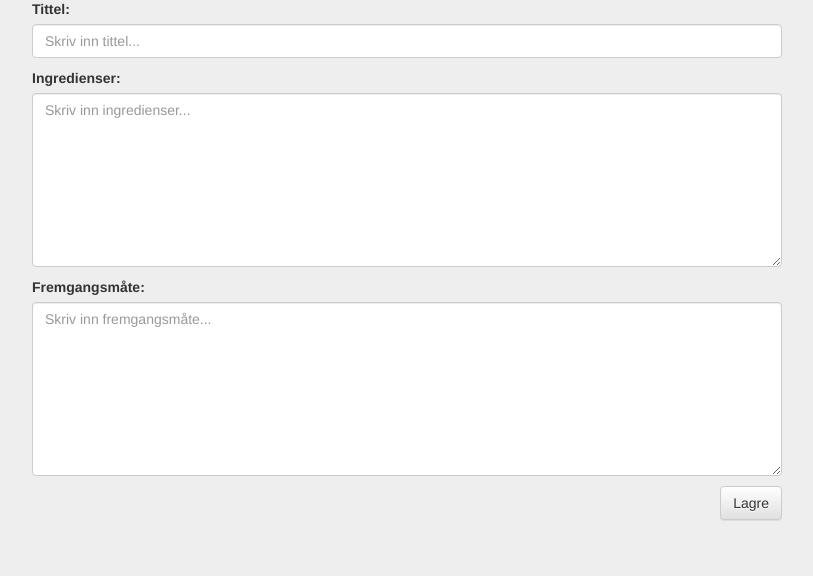
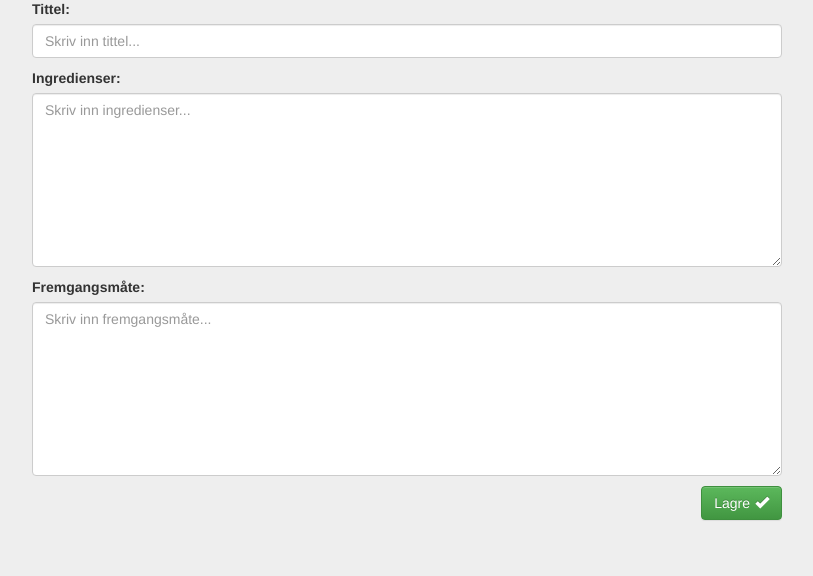
Before and after one commit to bendikstoasannes/cookbook, a Django app: page /recipe/new in a window 1280 px wide. Shown: the part 195-771 px from the top of the page, without its empty margins (23-836 px from the left). Run offline with Django 3.2, Linux system fonts and the light colour scheme; some libraries are stand-ins or nearby versions.

Commit message:
Add style to delete and save buttons

```diff
--- a/book/static/css/book.css
+++ b/book/static/css/book.css
@@ -101,7 +101,12 @@ body {
     margin-left: 5px;
 }
 
+/* EDIT STYLE */
 
 .glyphicon-remove {
     margin-left: 5px;
 }
+
+.glyphicon-ok {
+    margin-left: 5px;
+}
--- a/book/templates/book/recipe_edit.html
+++ b/book/templates/book/recipe_edit.html
@@ -8,11 +8,12 @@
     {% endif %}
     <form method="POST">{% csrf_token %}
         {{ form.as_p }}
-        <button type="submit" class="save btn btn-default">Lagre</button>
+        <button type="submit" class="save btn btn-success">
+            Lagre<span class="glyphicon glyphicon-ok"></span></button>
     </form>
 
     {% if user.is_authenticated and recipe %}
-        <a class="btn btn-default" id="delete-button" href="{% url 'recipe_remove' pk=recipe.pk %}">
+        <a class="btn btn-danger" id="delete-button" href="{% url 'recipe_remove' pk=recipe.pk %}">
             Slett<span class="glyphicon glyphicon-remove"></span></a>
     {% endif %}
 
```
